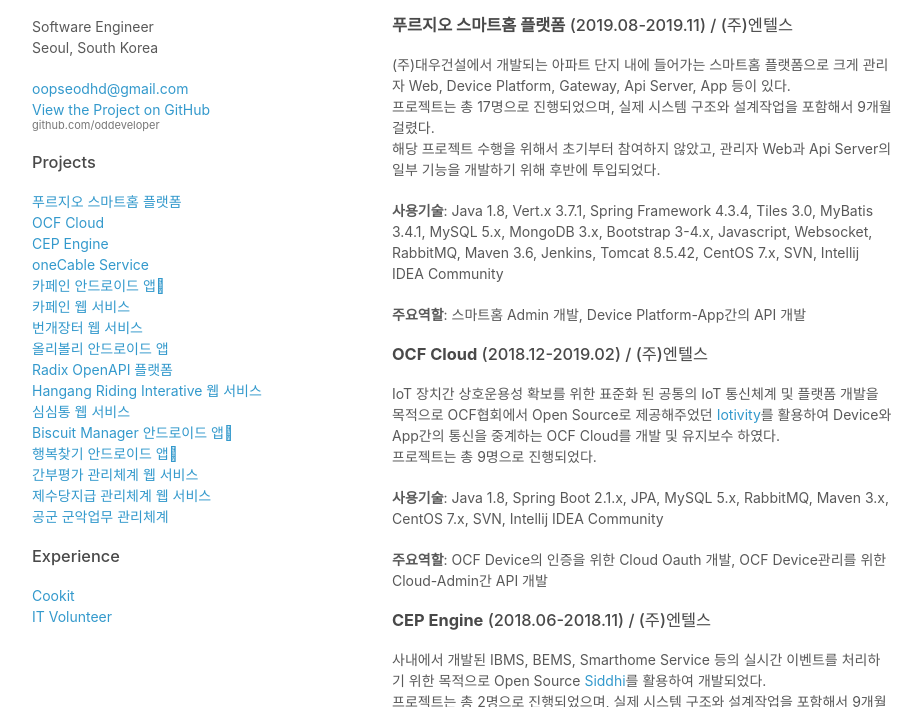
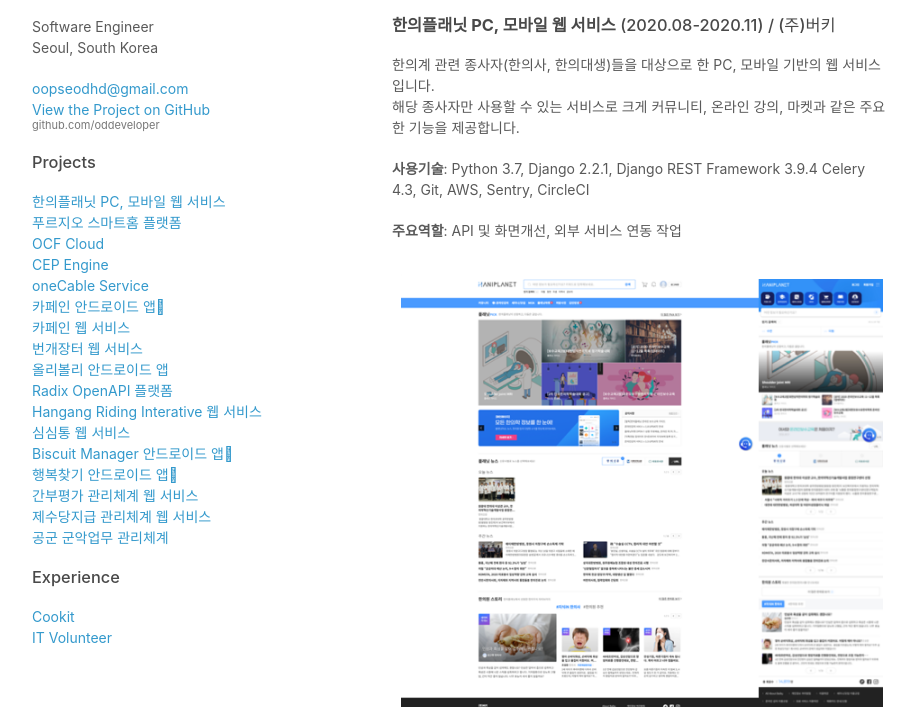
Before and after one commit to oddeveloper/oddeveloper.github.io, a plain HTML site: page index.html in a window 1280 px wide. Shown: the part 93-800 px from the top of the page, without its empty margins (178-1100 px from the left). Drawn offline with Linux system fonts and the light colour scheme.

Commit message:
update index.html

```diff
--- a/index.html
+++ b/index.html
@@ -23,6 +23,7 @@
         <p class="view"><a href="http://github.com/oddeveloper">View the Project on GitHub <small>github.com/oddeveloper</small></a></p>
 	<p>
 	  <h3>Projects</h3>
+	  <a href="#haniplanet_web">한의플래닛 PC, 모바일 웹 서비스</a><br/>
 	  <a href="#prugio">푸르지오 스마트홈 플랫폼</a><br/>
 	  <a href="#ocf">OCF Cloud</a><br/>
 	  <a href="#cep">CEP Engine</a><br/>
@@ -48,6 +49,16 @@
       </header>
       <section>
         <h1>Projects</h1>
+	<h3 id="haniplanet_web"><b>한의플래닛 PC, 모바일 웹 서비스</b> (2020.08-2020.11) / (주)버키</h3>
+	<p>
+	  한의계 관련 종사자(한의사, 한의대생)들을 대상으로 한 PC, 모바일 기반의 웹 서비스 입니다.</br>
+	  해당 종사자만 사용할 수 있는 서비스로 크게 커뮤니티, 온라인 강의, 마켓과 같은 주요한 기능을 제공합니다.</br>
+	</p>
+	<p><b>사용기술</b>: Python 3.7, Django 2.2.1, Django REST Framework 3.9.4 Celery 4.3, Git, AWS, Sentry, CircleCI</p>
+	<p><b>주요역할</b>: API 및 화면개선, 외부 서비스 연동 작업</p>
+	<img src="images/haniplanet.png"/>
+	<img src="images/haniplanet_online_lecture.png"/>
+	<img src="images/haniplanet_community.png"/>
 	<h3 id="prugio"><b>푸르지오 스마트홈 플랫폼</b> (2019.08-2019.11) / (주)엔텔스</h3>
 	<p>
 	  (주)대우건설에서 개발되는 아파트 단지 내에 들어가는 스마트홈 플랫폼으로 크게 관리자 Web, Device Platform, Gateway, Api Server, App 등이 있다.</br>
```
Also changed, not shown: images/haniplanet.png (added), images/haniplanet_community.png (added), images/haniplanet_online_lecture.png (added).
